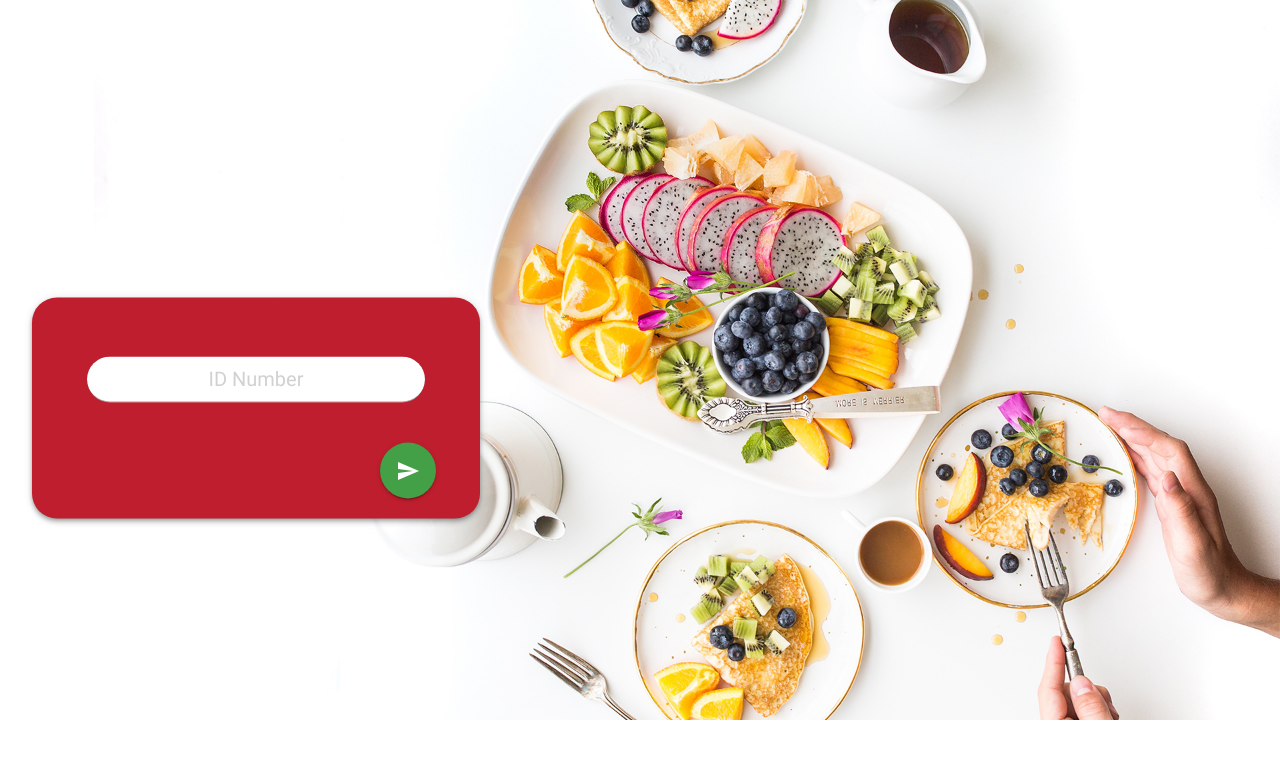
After one commit to Quodjo/Genese, a PHP site: the page made by Application/Voucher Reseller/hompage.php in a window 1280 px wide. The commit adds this page. Shown: the top 759 px of the page. Run offline with PHP 8.4, Linux system fonts and the light colour scheme; some libraries are stand-ins or nearby versions.

Commit message:
Progress

```diff
--- /dev/null
+++ b/Application/Voucher Reseller/hompage.php
@@ -0,0 +1,43 @@
+<!DOCTYPE html>
+<html>
+<head>
+  <title>Homepage||Reseller||Food</title>
+
+  <!--Import Google Icon Font-->
+  <link href="http://fonts.googleapis.com/icon?family=Material+Icons" rel="stylesheet">
+  <!--Import materialize.css-->
+  <link type="text/css" rel="stylesheet" href="../css/materialize.min.css"  media="screen,projection"/>
+
+  <link type="text/css" rel="stylesheet" href="../css/style.css"/>
+  <!--Let browser know website is optimized for mobile-->
+  <meta name="viewport" content="width=device-width, initial-scale=1.0"/>
+
+  <link rel="icon" href="../images/logo.png" type="image/png">
+</head>
+<body>
+
+  <img class="responsive-img" src="../images/bk.jpg">
+
+  <!--  <img class="responsive-img" src="../images/logo.png" id ="pgLogo"> -->
+
+  <div class="card bordered z-depth-2 " style="margin-right: 5%; width:35%; float: left;" id="indexCard" >
+
+
+
+    <div class="card-content ">
+      <form id ="indexPage" method="POST" action="">
+       <div class="row">
+        <div class="input-field col s12">
+          <input id="id_numberIndex" type="text" class="validate" placeholder="ID Number" >
+        </div>
+      </div>
+       <a class="btn-floating btn-large waves-effect waves-light #43a047 green darken-1" id = "numberIndexSend"><i class="material-icons right">send</i></a>
+    </form>
+  </div>
+  </div>
+
+  <!--Import jQuery before materialize.js-->
+  <script type="text/javascript" src="https://code.jquery.com/jquery-2.1.1.min.js"></script>
+  <script type="text/javascript" src="js/materialize.min.js"></script>
+</body>
+</html>
--- a/Application/css/style.css
+++ b/Application/css/style.css
@@ -6,6 +6,17 @@
 	transform: translateY(-50%);
 	resize: vertical;
 	/*background-color: #be1e2d;*/
+}
+
+#indexCard {
+	position: absolute;
+	top: 50%;
+	left: 2.5%;
+	padding: 20px;
+	transform: translateY(-50%);
+	resize: vertical;
+	background-color: #be1e2d;
+	border-radius: 25px;
 }
 
 #loginBTN{
@@ -63,4 +74,17 @@
 	color: #ffffff;
 	text-align: center;
 	background-color: #9d1e2d;
+
 }
+
+#id_numberIndex {
+	background-color: #ffffff;
+	border-radius: 25px;
+	text-align: center;
+	font-size: 20px;
+}
+
+#numberIndexSend{
+	background-color: #00ff00;
+	float: right;
+}
--- a/Application/login.php
+++ b/Application/login.php
@@ -1,7 +1,7 @@
 <!DOCTYPE html>
 <html>
 <head>
-  <title>Log In || Food</title>
+  <title>Log In||Food</title>
 
   <!--Import Google Icon Font-->
   <link href="http://fonts.googleapis.com/icon?family=Material+Icons" rel="stylesheet">
--- a/Application/sign_up.php
+++ b/Application/sign_up.php
@@ -1,7 +1,7 @@
 <!DOCTYPE html>
 <html>
 <head>
-  <title>Sign Up || Food</title>
+  <title>Sign Up||Food</title>
 
   <!--Import Google Icon Font-->
   <link href="http://fonts.googleapis.com/icon?family=Material+Icons" rel="stylesheet">
```
Also changed, not shown: Application/images/bk.jpg (added).
